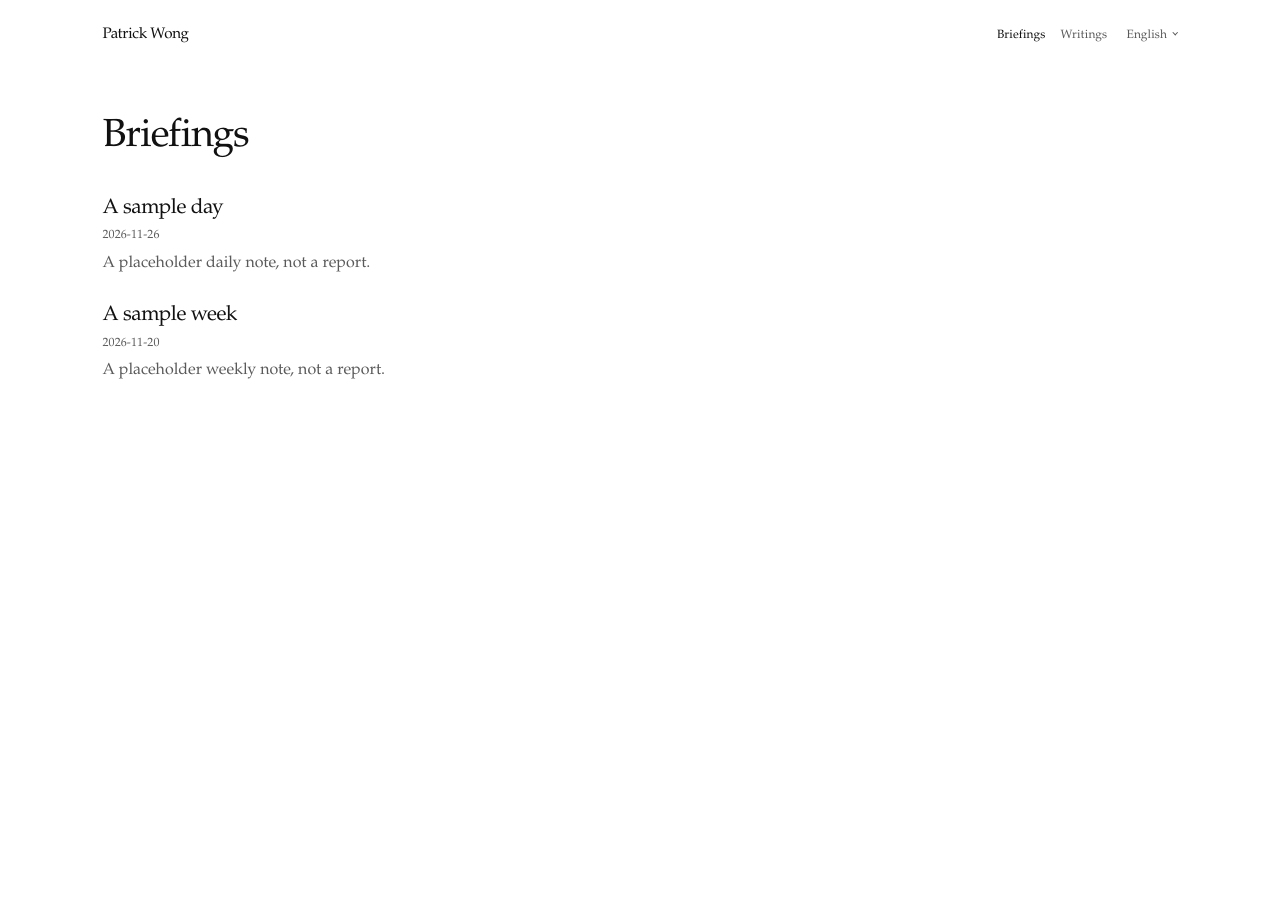
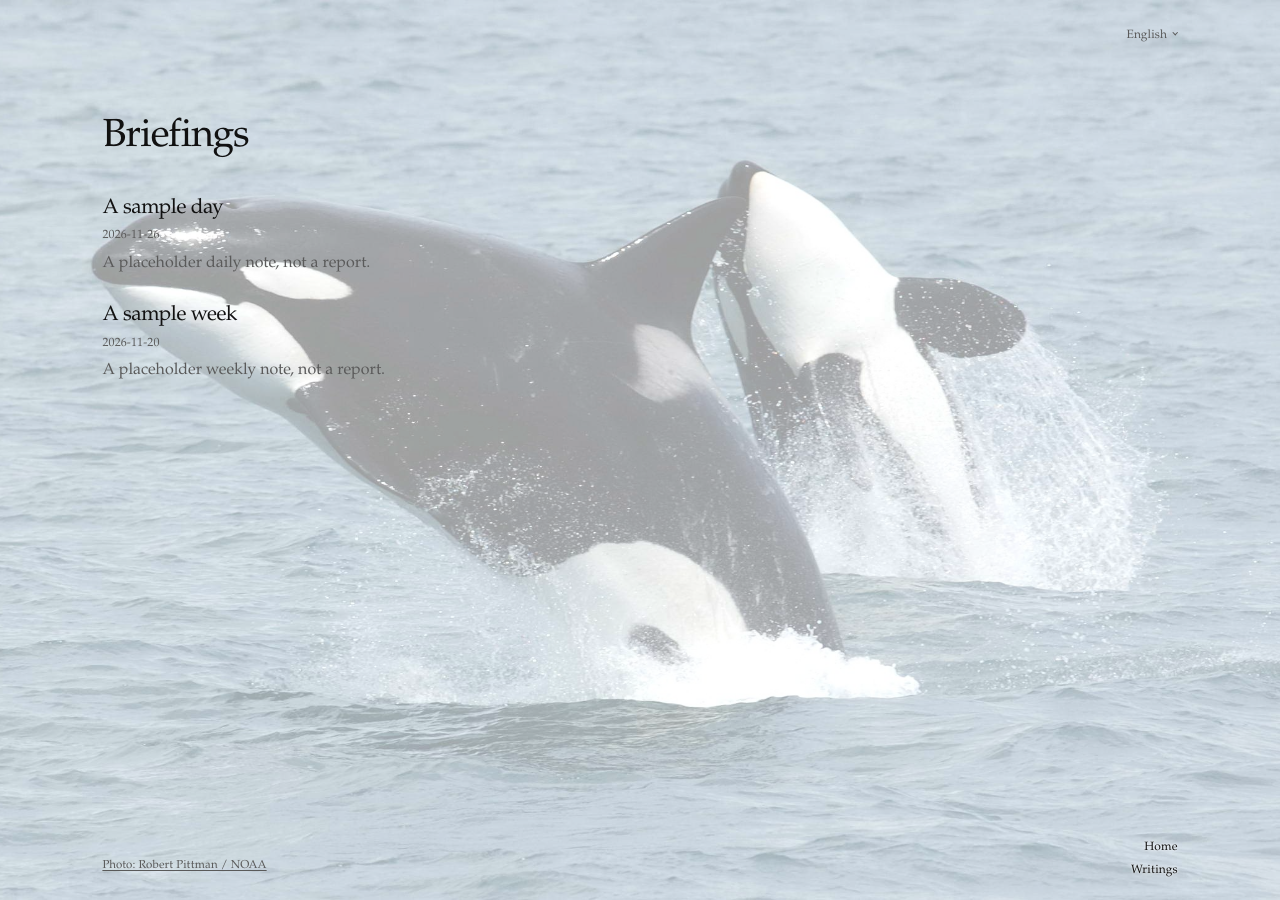
Before and after one commit to Orca121/Orca121.github.io, a Jekyll site: the page built from briefings.md, in a window 1280 px wide. Built offline with Jekyll 4.4.1, drawn with Linux system fonts in a browser that asks for light colours.

Commit message:
Keep the orca still on inner pages, and float a quiet way home.
Briefings and writings use the photograph that was on screen, without rotating. Their header keeps only the language menu; home and the other section sit as type in the corner.

Co-authored-by: Orca121 <Orca121@users.noreply.github.com>

```diff
--- a/_includes/mast.html
+++ b/_includes/mast.html
@@ -1,11 +1,4 @@
 <header class="mast">
-  {% if page.section %}
-  <a class="home-link" href="/">Patrick Wong</a>
-  {% endif %}
-  <nav class="sections" data-i18n-label="sections" aria-label="Sections">
-    <a href="/briefings/" data-i18n="briefings"{% if page.section == "briefings" %} aria-current="page"{% endif %}>Briefings</a>
-    <a href="/writings/" data-i18n="writings"{% if page.section == "writings" %} aria-current="page"{% endif %}>Writings</a>
-  </nav>
   <div class="lang">
     <button
       type="button"
--- a/_layouts/page.html
+++ b/_layouts/page.html
@@ -10,7 +10,10 @@
     <link rel="icon" href="/icon.svg" type="image/svg+xml">
     <link rel="stylesheet" href="/styles.css">
   </head>
-  <body>
+  <body class="is-reading">
+    <div class="ground is-still" aria-hidden="true">
+      <div class="ground-photo"></div>
+    </div>
     <div class="page">
       {% include mast.html %}
       <main class="reading">
@@ -44,7 +47,18 @@
         </article>
         {% endif %}
       </main>
+      <footer class="colophon">
+        <a class="credit" href="https://commons.wikimedia.org/wiki/File:Killerwhales_jumping.jpg">Photo: Robert Pittman / NOAA</a>
+      </footer>
     </div>
+    <nav class="places" data-i18n-label="places" aria-label="Pages">
+      <a href="/" data-i18n="home">Home</a>
+      {% if page.section == "briefings" %}
+      <a href="/writings/" data-i18n="writings">Writings</a>
+      {% else %}
+      <a href="/briefings/" data-i18n="briefings">Briefings</a>
+      {% endif %}
+    </nav>
     <script src="/site.js"></script>
   </body>
 </html>
--- a/site.js
+++ b/site.js
@@ -10,7 +10,9 @@
       creditPrefix: "照片：",
       briefings: "简报",
       writings: "文字",
-      sections: "栏目"
+      sections: "栏目",
+      home: "首页",
+      places: "页面"
     },
     "zh-HK": {
       lang: "zh-HK",
@@ -21,7 +23,9 @@
       creditPrefix: "相片：",
       briefings: "簡報",
       writings: "文字",
-      sections: "欄目"
+      sections: "欄目",
+      home: "首頁",
+      places: "頁面"
     },
     en: {
       lang: "en",
@@ -32,7 +36,9 @@
       creditPrefix: "Photo: ",
       briefings: "Briefings",
       writings: "Writings",
-      sections: "Sections"
+      sections: "Sections",
+      home: "Home",
+      places: "Pages"
     }
   };
 
@@ -184,45 +190,69 @@
   });
 
   var refreshCredit = function () {};
+  var FRAME = "pw-frame";
+
+  function readFrame(count) {
+    try {
+      var n = parseInt(sessionStorage.getItem(FRAME), 10);
+      if (n >= 0 && n < count) return n;
+    } catch (error) {
+      /* Storage can be blocked. */
+    }
+    return null;
+  }
+
+  function rememberFrame(n) {
+    try {
+      sessionStorage.setItem(FRAME, String(n));
+    } catch (error) {
+      /* Ignore private-mode storage failures. */
+    }
+  }
 
   function initGround() {
-    var nodes = document.querySelectorAll(".ground-photo");
+    var ground = document.querySelector(".ground");
+    if (!ground) return;
+    var nodes = ground.querySelectorAll(".ground-photo");
     if (!nodes.length) return;
+    var still = ground.classList.contains("is-still");
 
     var photos = [
       {
-        file: "images/orca-pittman-jumping.jpg",
+        file: "/images/orca-pittman-jumping.jpg",
         credit: "Robert Pittman / NOAA",
         commons: "https://commons.wikimedia.org/wiki/File:Killerwhales_jumping.jpg"
       },
       {
-        file: "images/orca-noaa-pair.jpg",
+        file: "/images/orca-noaa-pair.jpg",
         credit: "NOAA Photo Library",
         commons: "https://commons.wikimedia.org/wiki/File:Anim1102_-_Flickr_-_NOAA_Photo_Library.jpg"
       },
       {
-        file: "images/orca-dorsal.jpg",
+        file: "/images/orca-dorsal.jpg",
         credit: "Shannon Rankin / NOAA",
         commons: "https://commons.wikimedia.org/wiki/File:Orcinus_orca_NOAA_Photo_Library.jpg"
       },
       {
-        file: "images/orca-shimada-surface.jpg",
+        file: "/images/orca-shimada-surface.jpg",
         credit: "Allen Shimada / NOAA",
         commons: "https://commons.wikimedia.org/wiki/File:Anim1133_-_Flickr_-_NOAA_Photo_Library.jpg"
       },
       {
-        file: "images/orca-shimada-birds.jpg",
+        file: "/images/orca-shimada-birds.jpg",
         credit: "Allen Shimada / NOAA",
         commons: "https://commons.wikimedia.org/wiki/File:Anim1125_-_Flickr_-_NOAA_Photo_Library.jpg"
       },
       {
-        file: "images/orca-shimada-wake.jpg",
+        file: "/images/orca-shimada-wake.jpg",
         credit: "Allen Shimada / NOAA",
         commons: "https://commons.wikimedia.org/wiki/File:Anim1130_-_Flickr_-_NOAA_Photo_Library.jpg"
       }
     ];
     var credit = document.querySelector(".credit");
-    var index = Math.floor(Math.random() * photos.length);
+    var stored = readFrame(photos.length);
+    var index = stored === null ? Math.floor(Math.random() * photos.length) : stored;
+    rememberFrame(index);
     var shown = 0;
     var motion = window.matchMedia("(prefers-reduced-motion: reduce)");
     var timer = 0;
@@ -250,6 +280,7 @@
     nodes[0].classList.add("is-on");
     refreshCredit();
     preload(photos[index].file);
+    if (still) return;
 
     var queue = [];
     var cursor = 0;
@@ -264,6 +295,7 @@
 
     function advance() {
       var next = (index + 1) % photos.length;
+      rememberFrame(next);
       var incoming = shown === 0 ? 1 : 0;
       var outgoing = shown;
       paint(nodes[incoming], photos[next]);
--- a/styles.css
+++ b/styles.css
@@ -71,6 +71,16 @@ body {
   }
 }
 
+body.is-reading .ground::after {
+  opacity: 0.62;
+}
+
+@media (prefers-color-scheme: dark) {
+  body.is-reading .ground::after {
+    opacity: 0.8;
+  }
+}
+
 .page {
   position: relative;
   z-index: 1;
@@ -86,21 +96,6 @@ body {
   align-items: baseline;
   flex-wrap: wrap;
   gap: 0.35rem 1.2rem;
-}
-
-.home-link {
-  margin-right: auto;
-  color: var(--ink);
-  font-size: 0.95rem;
-  letter-spacing: -0.02em;
-  line-height: 1;
-  text-decoration: none;
-}
-
-.home-link:hover,
-.home-link:focus-visible {
-  text-decoration: underline;
-  text-underline-offset: 0.18em;
 }
 
 .sections {
@@ -121,8 +116,63 @@ body {
   color: var(--ink);
 }
 
-.sections a:focus-visible,
-.home-link:focus-visible {
+.sections a:focus-visible {
+  outline: 1px solid var(--quiet);
+  outline-offset: 3px;
+}
+
+body.is-reading {
+  height: 100%;
+  overflow: hidden;
+}
+
+body.is-reading .page {
+  height: 100dvh;
+  overflow: hidden;
+}
+
+body.is-reading main.reading {
+  flex: 1 1 auto;
+  min-height: 0;
+  overflow: auto;
+  padding-bottom: 1.25rem;
+}
+
+body.is-reading .colophon {
+  padding-top: 0.85rem;
+}
+
+body.is-reading .credit {
+  max-width: calc(100% - 7.5rem);
+}
+
+.places {
+  position: fixed;
+  z-index: 2;
+  right: clamp(1.75rem, 8vw, 7.5rem);
+  bottom: 1.4rem;
+  display: flex;
+  flex-direction: column;
+  align-items: flex-end;
+  gap: 0.55rem;
+}
+
+.places a {
+  color: var(--ink);
+  font-size: 0.75rem;
+  letter-spacing: 0.01em;
+  line-height: 1.15;
+  text-decoration: none;
+  text-shadow: 0 0 0.45rem var(--paper), 0 0 0.12rem var(--paper);
+}
+
+.places a:hover,
+.places a:focus-visible {
+  text-decoration: underline;
+  text-underline-offset: 0.18em;
+}
+
+.places a:focus-visible {
   outline: 1px solid var(--quiet);
   outline-offset: 3px;
 }
```
Also changed, not shown: README.md.
